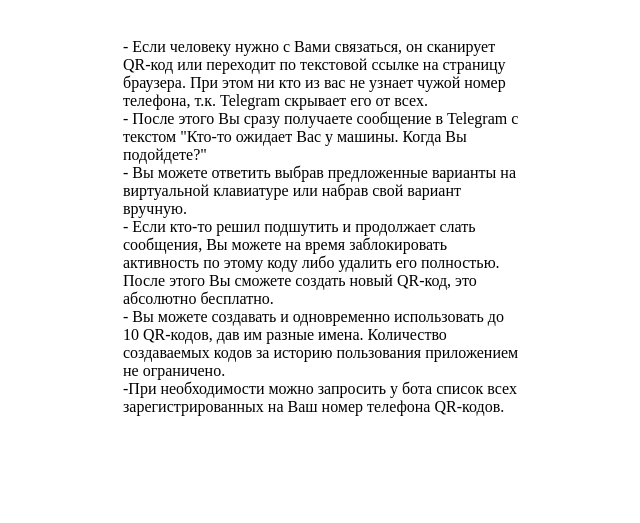
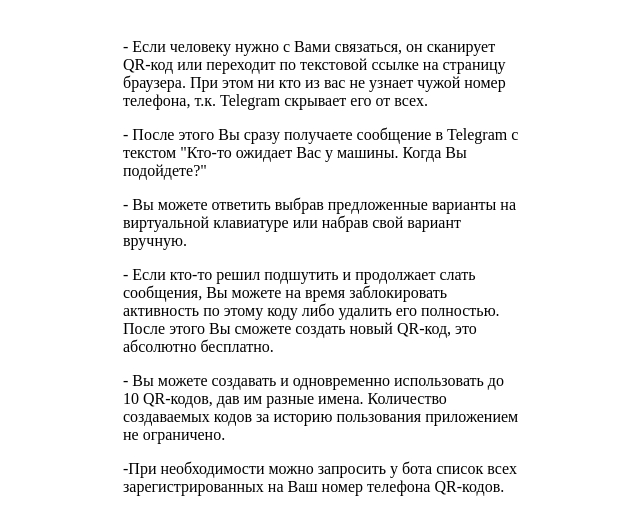
Before and after one commit to Alexander-Minyushkin/hpqr, a Django app: template templates/index.html in a window 1280 px wide. Shown: the part 1229-1752 px from the top of the page, without its empty margins (317-957 px from the left). Before the commit the page ends 1645 px from the top, so only its background shows below. Run offline with Django 3.2, Linux system fonts and the light colour scheme; the template is opened without the code that fills it, so the values that code supplies are empty; parts of the project's set-up code (start-up, migrations or seed data) failed here and were passed over; some libraries are stand-ins or nearby versions.

Commit message:
html format

```diff
--- a/templates/credits.html
+++ b/templates/credits.html
@@ -2,7 +2,7 @@
 
 {% block content %}
 
-<table width="400">
+<table width="90%" style="max-width: 400px">
 <td>
         <h1>Thanks to:</h1>
         <p class="lead"><a href="http://jeromeetienne.github.io/jquery-qrcode">jquery.qrcode.js</a></p>
--- a/templates/index.html
+++ b/templates/index.html
@@ -45,17 +45,22 @@
 <br>
 - Если человеку нужно с Вами связаться, он сканирует QR-код или переходит по текстовой ссылке на страницу браузера.
 При этом ни кто из вас не узнает чужой номер телефона, т.к. Telegram скрывает его от всех.
-<br>
+</p>
+<p class="mui--text-left">
 - После этого Вы сразу получаете сообщение в Telegram с текстом "Кто-то ожидает Вас у машины. Когда Вы подойдете?"
-<br>
+</p>
+<p class="mui--text-left">
 - Вы можете ответить выбрав предложенные варианты на виртуальной клавиатуре или набрав свой вариант вручную.
-<br>
+</p>
+<p class="mui--text-left">
 - Если кто-то решил подшутить и продолжает слать сообщения, Вы можете на время заблокировать активность по этому коду либо удалить его полностью.
 После этого Вы сможете создать новый QR-код, это абсолютно бесплатно.
-<br>
+</p>
+<p class="mui--text-left">
 - Вы можете создавать и одновременно использовать до 10 QR-кодов, дав им разные имена.
 Количество создаваемых кодов за историю пользования приложением не ограничено.
-<br>
+</p>
+<p class="mui--text-left">
 -При необходимости можно запросить у бота список всех зарегистрированных на Ваш номер телефона QR-кодов.
 </p>
 </td>
--- a/templates/register.html
+++ b/templates/register.html
@@ -3,7 +3,7 @@
 {% block content %}
 
 
-<table width="100%">
+<table width="90%" style="max-width: 400px">
 <td>
 <p class="mui--text-left"> Скажите привет нашему боту <a href='http://telegram.me/{{bot_getMe.username}}'>{{bot_getMe.first_name}}</a> </p>
 <p class="mui--text-left">
```
